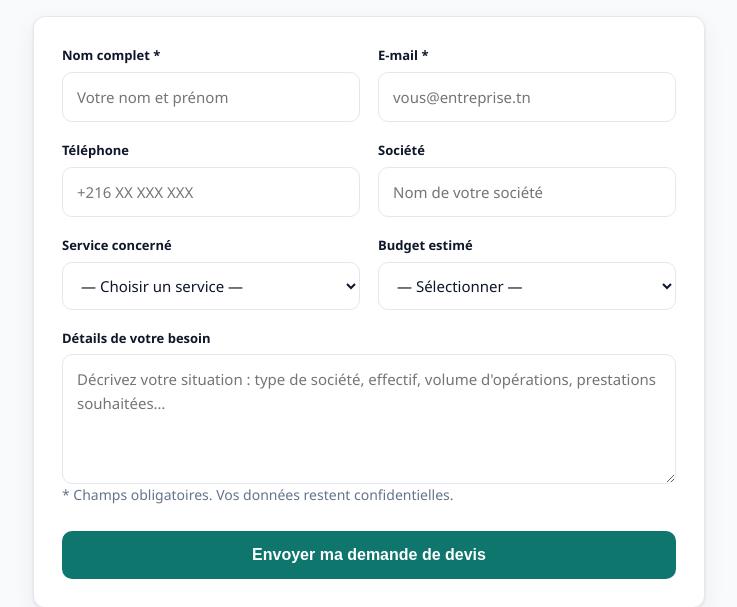
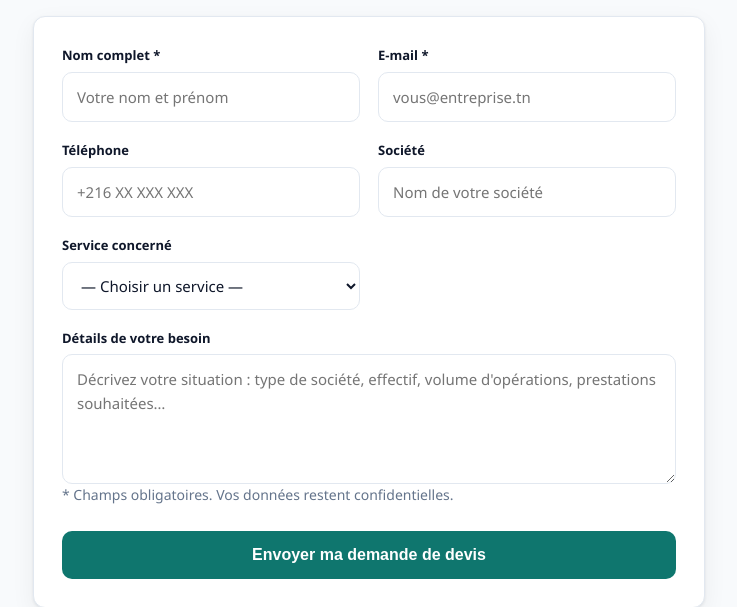
Before and after one commit to ihashdesign-netizen/balancework, a Django app: page /devis/ in a window 1280 px wide. Shown: the part 268-875 px from the top of the page, without its empty margins (271-1008 px from the left). Run offline with Django 5.2, Linux system fonts and the light colour scheme; data comes from the database, SQL or seed files in the repository.

Commit message:
Remove budget field from quote form

```diff
--- a/templates/devis.html
+++ b/templates/devis.html
@@ -34,16 +34,6 @@
             <option value="">— Choisir un service —</option>
           </select>
         </div>
-        <div class="form-group">
-          <label for="budget">Budget estimé</label>
-          <select id="budget" name="budget">
-            <option value="">— Sélectionner —</option>
-            <option>Moins de 200 TND / mois</option>
-            <option>200 – 500 TND / mois</option>
-            <option>500 – 1000 TND / mois</option>
-            <option>Plus de 1000 TND / mois</option>
-          </select>
-        </div>
         <div class="form-group full">
           <label for="details">Détails de votre besoin</label>
           <textarea id="details" name="details" placeholder="Décrivez votre situation : type de société, effectif, volume d'opérations, prestations souhaitées…"></textarea>
```
